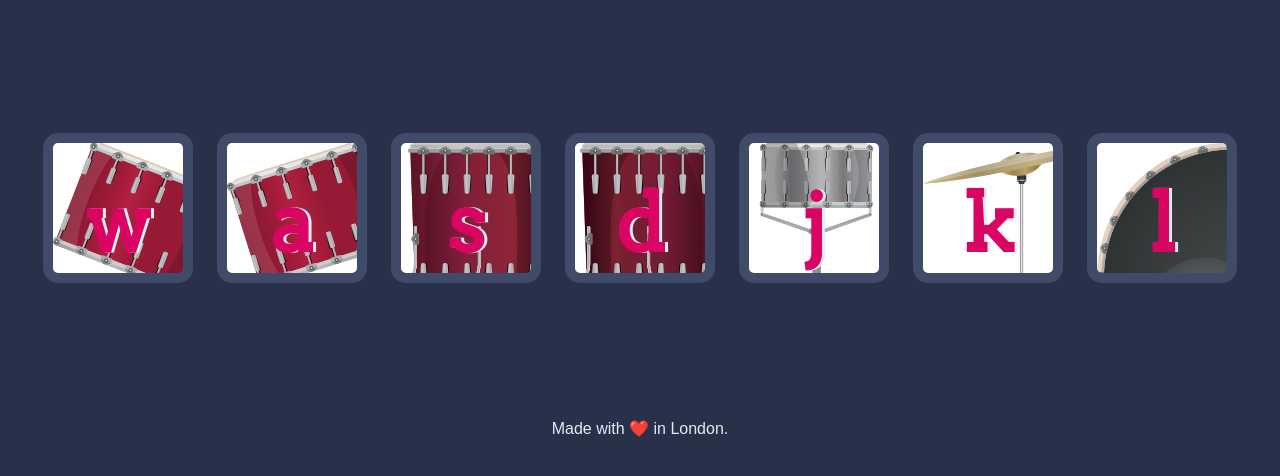
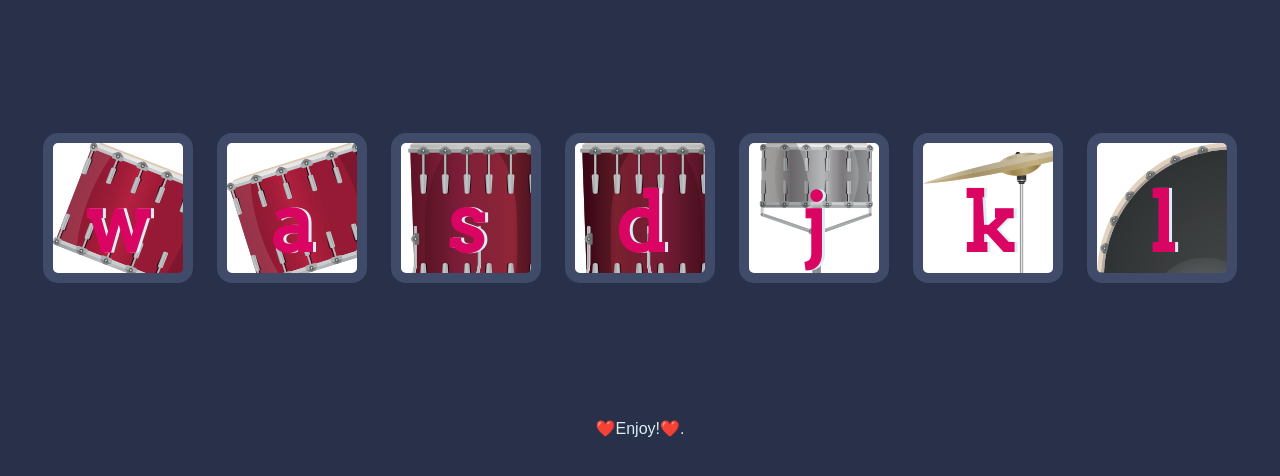
Before and after one commit to jeffwu0724/drum-game, a plain HTML site: page index.html in a window 1280 px wide. Shown: the part 156-632 px from the top of the page. Drawn offline with Linux system fonts and the light colour scheme.

Commit message:
Update index.html

```diff
--- a/index.html
+++ b/index.html
@@ -26,7 +26,7 @@
   <script src="index.js" charset="utf-8"></script>
 </body>
 <footer>
-  Made with ❤️ in London.
+  ❤️Enjoy!❤️.
 </footer>
 
 </html>
```
